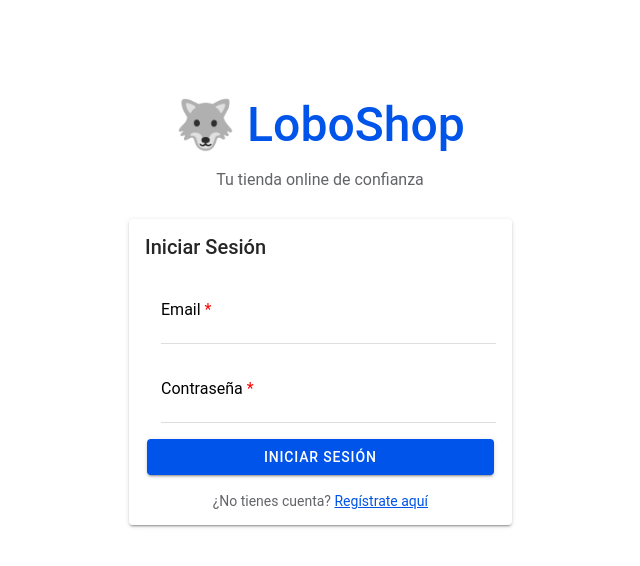
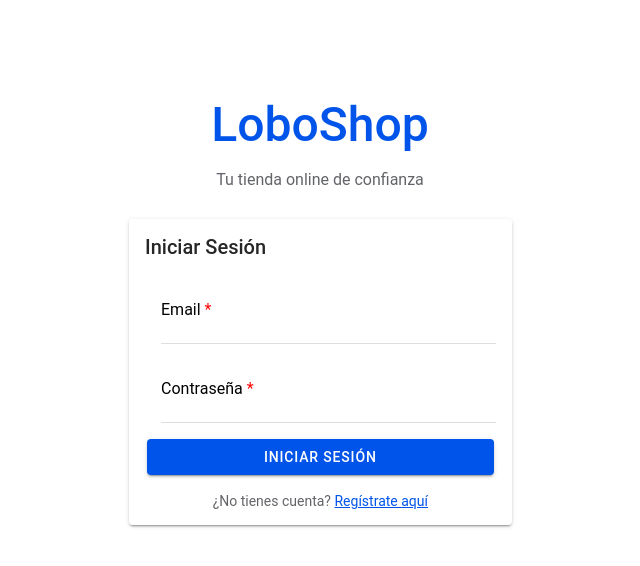
Before and after one commit to RodrigoVilla101/LoboShop_Appv1, a React (Vite) app: page /login in a window 1280 px wide. Shown: the top 566 px of the page, without its empty margins (320-960 px from the left). Built offline with nearby package versions, Linux system fonts and the light colour scheme.

Commit message:
fix: remove emoji from logo heading in Login page

```diff
--- a/src/pages/Login.tsx
+++ b/src/pages/Login.tsx
@@ -88,7 +88,7 @@ const Login: React.FC = () => {
             <IonCol size="12" sizeMd="8" sizeLg="6" sizeXl="4">
               <div className="login-container">
                 <div className="logo-container">
-                  <h1>🐺 LoboShop</h1>
+                  <h1>LoboShop</h1>
                   <p>Tu tienda online de confianza</p>
                 </div>
 
```
